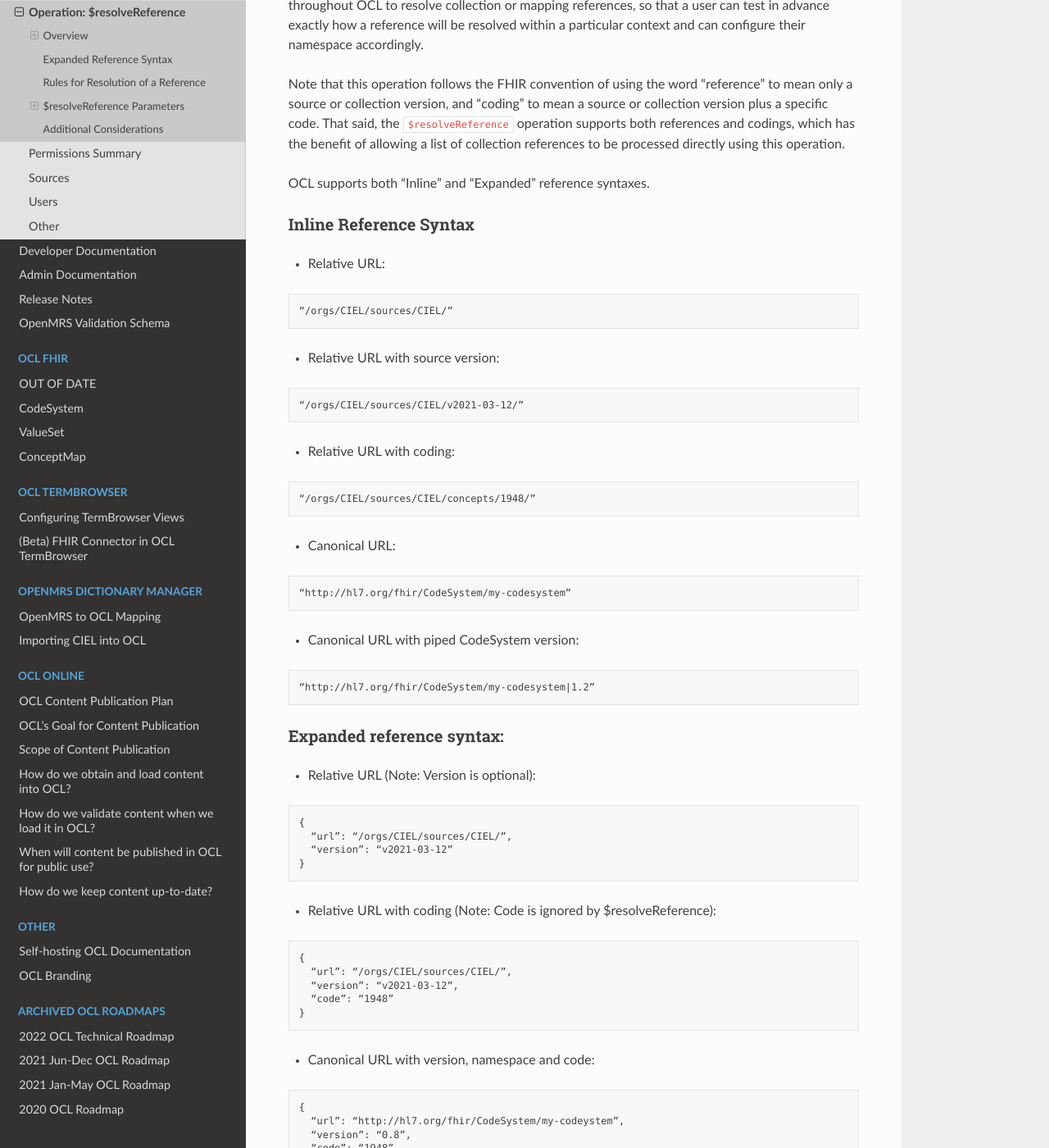
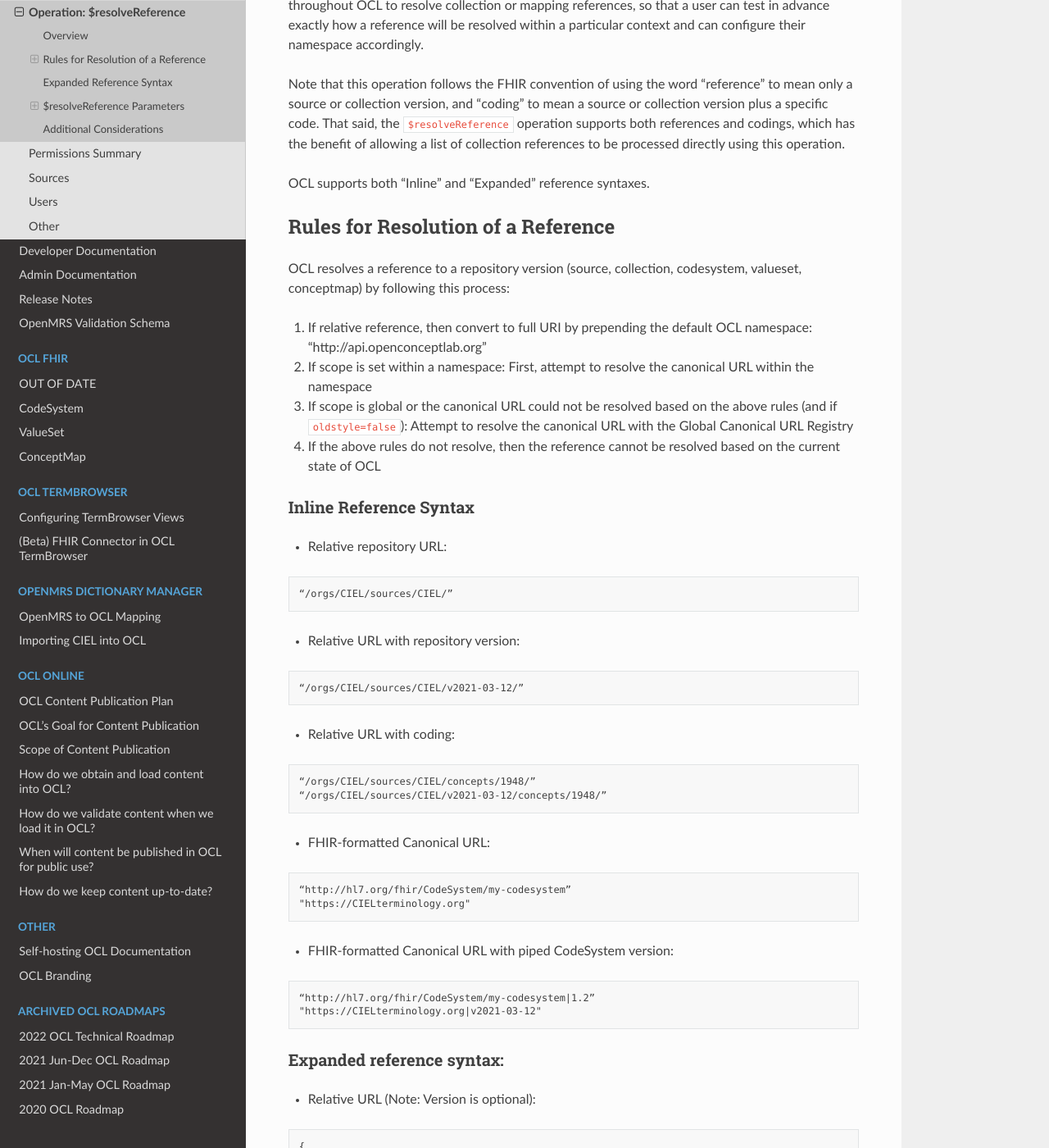
Before and after one commit to OpenConceptLab/ocl-docs, a Sphinx documentation site: the page built from docs/source/oclapi/apireference/resolveReference.md, in a window 1280 px wide and 1400 px high, scrolled down 320 px. Shown: the whole window at 82% size. Built offline with Sphinx 7.4.7 and the Read the Docs theme 2.0.0, drawn with Linux system fonts in a browser that asks for light colours; some of the changed text lies outside the part shown.

Commit message:
Updated resolveReference.md

````diff
--- a/docs/source/oclapi/apireference/resolveReference.md
+++ b/docs/source/oclapi/apireference/resolveReference.md
@@ -7,26 +7,36 @@
 
 OCL supports both "Inline" and "Expanded" reference syntaxes.
 
+## Rules for Resolution of a Reference
+OCL resolves a reference to a repository version (source, collection, codesystem, valueset, conceptmap) by following this process:
+1. If relative reference, then convert to full URI by prepending the default OCL namespace: “http://api.openconceptlab.org”
+2. If scope is set within a namespace: First, attempt to resolve the canonical URL within the namespace
+3. If scope is global or the canonical URL could not be resolved based on the above rules (and if `oldstyle=false`): Attempt to resolve the canonical URL with the Global Canonical URL Registry
+4. If the above rules do not resolve, then the reference cannot be resolved based on the current state of OCL
+
 ### Inline Reference Syntax
-* Relative URL:
+* Relative repository URL:
 ```
 “/orgs/CIEL/sources/CIEL/”
 ```
-* Relative URL with source version:
+* Relative URL with repository version:
 ```
 “/orgs/CIEL/sources/CIEL/v2021-03-12/”
 ```
 * Relative URL with coding:
 ```
 “/orgs/CIEL/sources/CIEL/concepts/1948/”
+“/orgs/CIEL/sources/CIEL/v2021-03-12/concepts/1948/”
 ```
-* Canonical URL:
+* FHIR-formatted Canonical URL:
 ```
 “http://hl7.org/fhir/CodeSystem/my-codesystem”
+"https://CIELterminology.org"
 ```
-* Canonical URL with piped CodeSystem version:
+* FHIR-formatted Canonical URL with piped CodeSystem version:
 ```
 “http://hl7.org/fhir/CodeSystem/my-codesystem|1.2”
+"https://CIELterminology.org|v2021-03-12"
 ```
 
 ### Expanded reference syntax:
@@ -37,7 +47,7 @@
   “version”: “v2021-03-12”
 }
 ```
-* Relative URL with coding (Note: Code is ignored by $resolveReference):
+* Relative URL with coding (Note: Code is ignored by `$resolveReference`):
 ```
 {
   “url”: “/orgs/CIEL/sources/CIEL/”,
@@ -77,13 +87,6 @@
   * **cascade** (optional) - TBD
 * If `resourceType=Mapping`:
   * **id** (optional) - A mapping id to include in a collection. Note that the id field cannot be used in combination with the filter field.
-
-## Rules for Resolution of a Reference
-The following rules specify how OCL resolves a reference to a repository version (source, collection, codesystem, valueset, conceptmap):
-1. If relative reference, then convert to full URI by prepending the default OCL namespace: “http://api.openconceptlab.org”
-2. If scope is set within a namespace: First, attempt to resolve the canonical URL within the namespace
-3. If scope is global or the canonical URL could not be resolved based on the above rules (and if `oldstyle=false`): Attempt to resolve the canonical URL with the Global Canonical URL Registry
-4. If the above rules do not resolve, then the reference cannot be resolved based on the current state of OCL
 
 ## $resolveReference Parameters
 * **oldstyle** (optional) - default=false; set to True to evaluate version-less repository references to HEAD instead of to latest
@@ -153,5 +156,5 @@
 
 
 ## Additional Considerations
-* Add an internal switch in $resolveReference that is set to resolve version-less "relative URLs" to HEAD that we can change to latest when we're ready -- note that version-less "canonical URLs" should always resolve to latest
+* Add an internal switch in `$resolveReference` that is set to resolve version-less "relative URLs" to HEAD that we can change to latest when we're ready -- note that version-less "canonical URLs" should always resolve to latest
 * In the future, we may want to implement an optional URL parameter that returns the full list of repositories that OCL could resolve a URL to across all namespaces that a requesting user has access to
````
